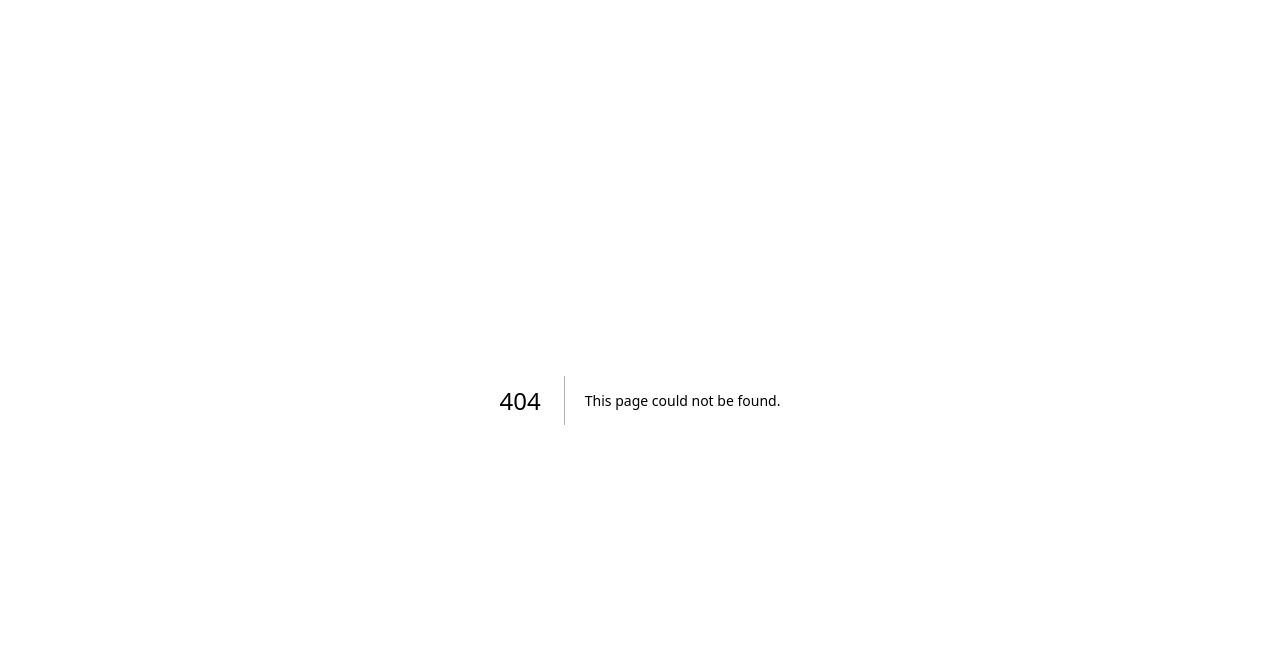
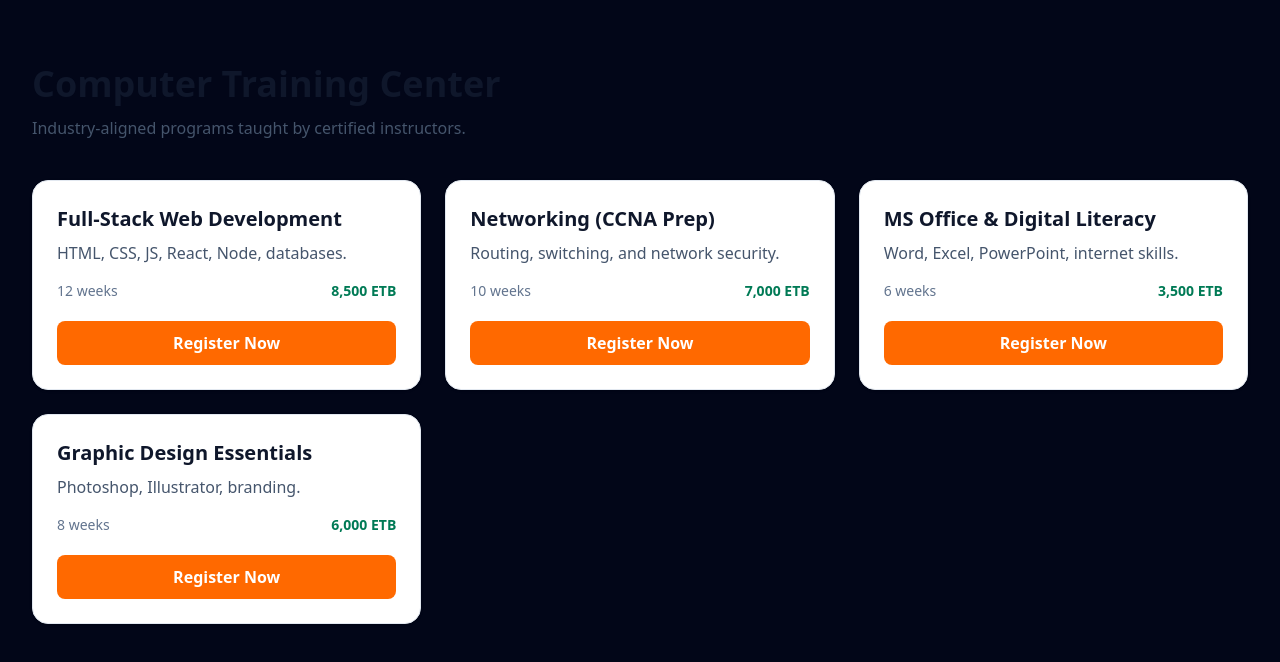
Before and after one commit to abulmalik-6304/Click-Computer-Center, a Next.js app: page /training in a window 1280 px wide. Before the commit this address had no page. Shown: the top 662 px of the page. Built offline with nearby package versions, Linux system fonts and the light colour scheme.

Commit message:
Create page.tsx

```diff
--- /dev/null
+++ b/src/app/training/page.tsx
@@ -0,0 +1,35 @@
+import Link from "next/link";
+
+const COURSES = [
+  { id: "web-dev", title: "Full-Stack Web Development", weeks: 12, fee: 8500, desc: "HTML, CSS, JS, React, Node, databases." },
+  { id: "ccna", title: "Networking (CCNA Prep)", weeks: 10, fee: 7000, desc: "Routing, switching, and network security." },
+  { id: "office", title: "MS Office & Digital Literacy", weeks: 6, fee: 3500, desc: "Word, Excel, PowerPoint, internet skills." },
+  { id: "graphic", title: "Graphic Design Essentials", weeks: 8, fee: 6000, desc: "Photoshop, Illustrator, branding." },
+];
+
+export default function TrainingPage() {
+  return (
+    <div className="max-w-7xl mx-auto px-4 sm:px-6 lg:px-8 py-16">
+      <h1 className="text-4xl font-bold text-slate-900">Computer Training Center</h1>
+      <p className="mt-3 text-slate-600 max-w-2xl">
+        Industry-aligned programs taught by certified instructors.
+      </p>
+      <div className="mt-10 grid sm:grid-cols-2 lg:grid-cols-3 gap-6">
+        {COURSES.map((c) => (
+          <article key={c.id} className="bg-white rounded-2xl border border-slate-200 shadow-sm hover:shadow-lg transition p-6 flex flex-col">
+            <h2 className="text-xl font-bold text-slate-900">{c.title}</h2>
+            <p className="mt-2 text-slate-600 flex-1">{c.desc}</p>
+            <div className="mt-4 flex items-center justify-between text-sm text-slate-500">
+              <span>{c.weeks} weeks</span>
+              <span className="font-semibold text-emerald-700">{c.fee.toLocaleString()} ETB</span>
+            </div>
+            <Link href={`/training/register?course=${c.id}`}
+              className="mt-5 px-4 py-2.5 bg-orange-500 hover:bg-orange-600 text-white font-semibold rounded-lg text-center transition">
+              Register Now
+            </Link>
+          </article>
+        ))}
+      </div>
+    </div>
+  );
+}
```
